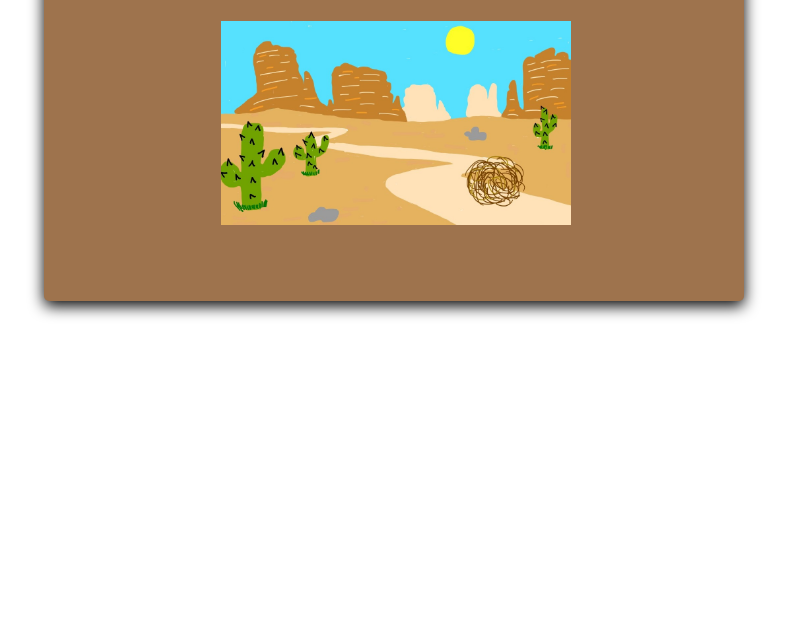
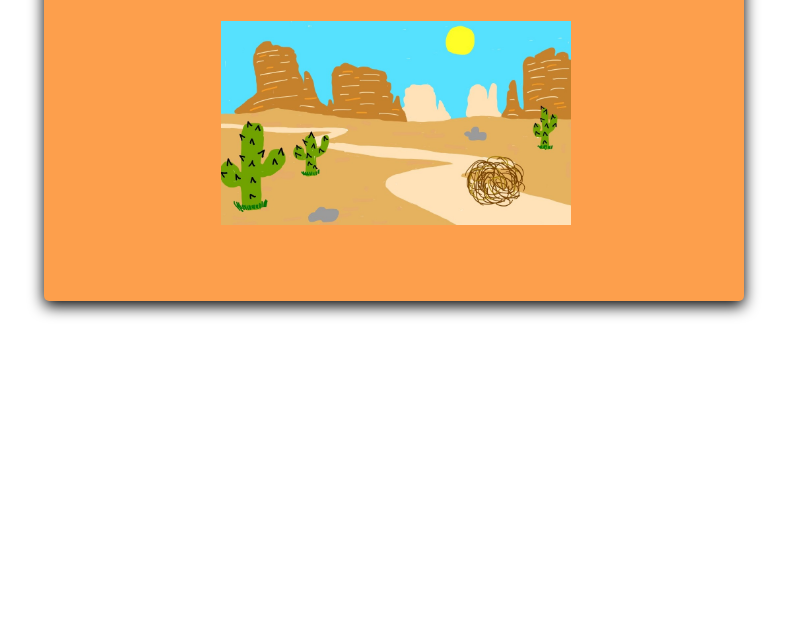
Before and after one commit to snvellozzi/wild-west-test, a plain HTML site: page index.html in a window 1280 px wide. Shown: the part 169-800 px from the top of the page, without its empty margins (246-1033 px from the left). Drawn offline with Linux system fonts and the light colour scheme.

Commit message:
Fix background color

```diff
--- a/style.css
+++ b/style.css
@@ -5,7 +5,7 @@ body{
 
 #container1{
     margin: 20px auto;
-    background-color: #9e734d;
+    background-color: #fd9f4c;
     width: 700px;
     height: 450px;
     border-radius: 5px;
```
